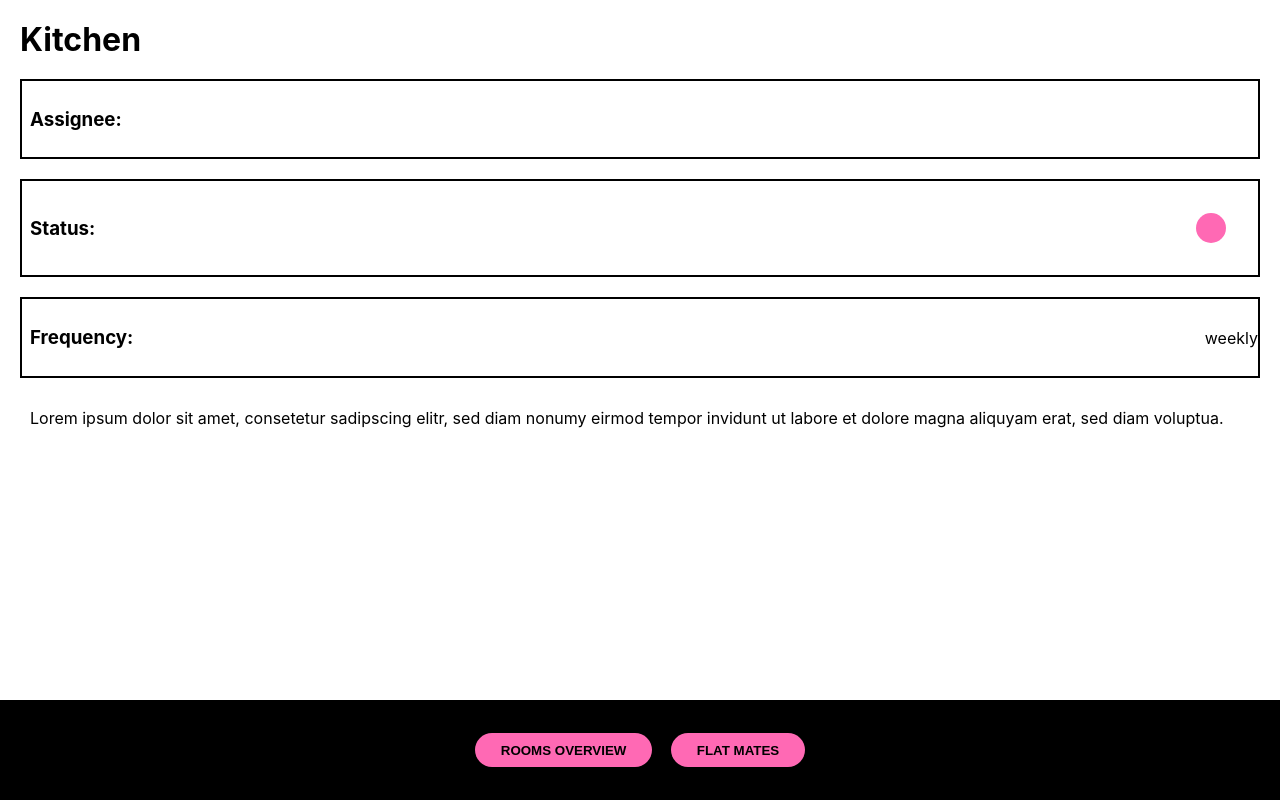
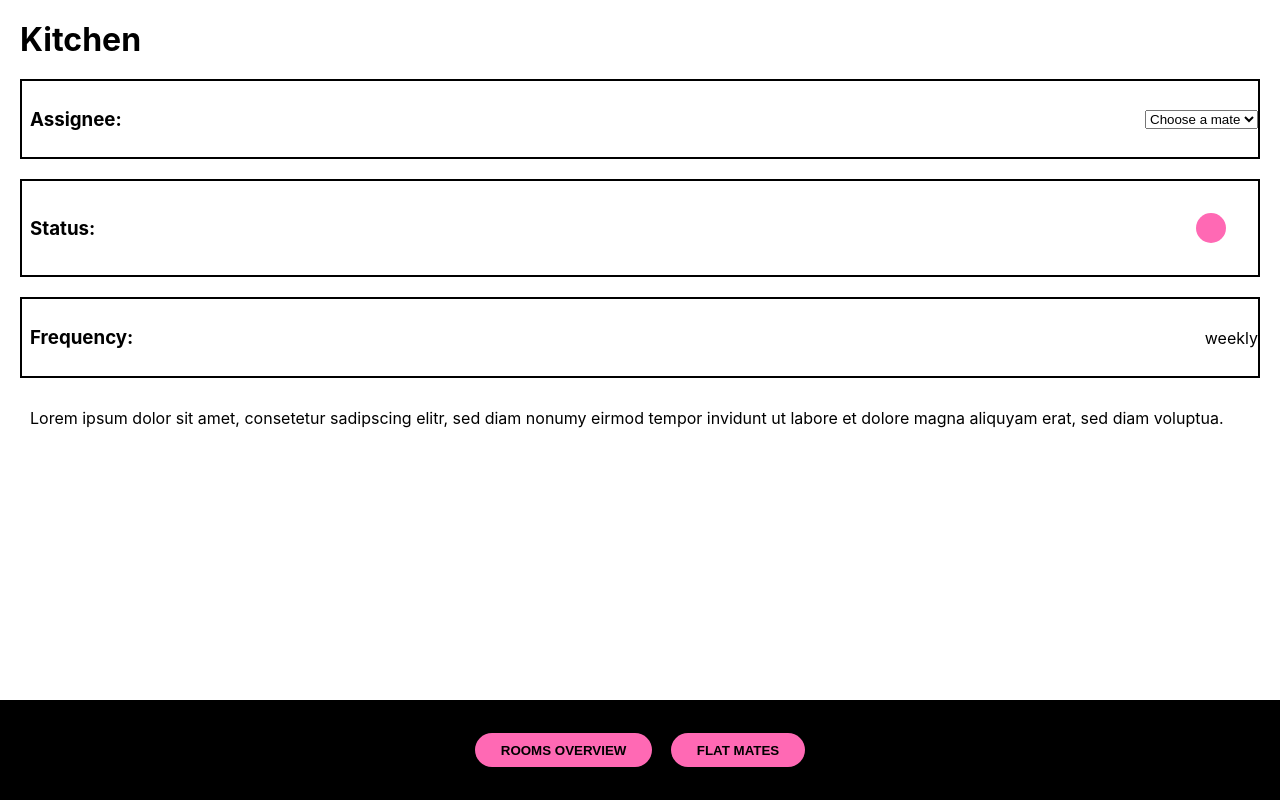
Before and after one commit to Luxa23/cleaning-app-new, a Next.js app: page /rooms/kitchen in a window 1280 px wide. Built offline with nearby package versions, Linux system fonts and the light colour scheme.

Commit message:
added dropdown-menu

```diff
--- /dev/null
+++ b/components/Select.js
@@ -0,0 +1,10 @@
+export default function Select() {
+  return (
+    <select name="mates">
+      <option value="">Choose a mate</option>
+      <option value="Bob">Bob</option>
+      <option value="Alice">Alice</option>
+      <option value="Alice">Eve</option>
+    </select>
+  );
+}
--- a/pages/rooms/kitchen.js
+++ b/pages/rooms/kitchen.js
@@ -4,6 +4,7 @@ import StyledCardContainer from '../../components/StyledComponents/StyledCardCon
 import Styledh3 from '../../components/StyledComponents/Styledh3';
 import StyledTextBlock from '../../components/StyledComponents/StyledTextBlock';
 import Styledh1 from '../../components/Styledh1';
+import Select from '../../components/Select';
 
 export default function IndividualRoomsPage() {
   return (
@@ -13,7 +14,7 @@ export default function IndividualRoomsPage() {
         <div>
           <StyledCardContainer>
             <Styledh3>Assignee:</Styledh3>
-            <dropwdown></dropwdown>
+            <Select></Select>
           </StyledCardContainer>
           <StyledCardContainer>
             <Styledh3>Status:</Styledh3>
```
